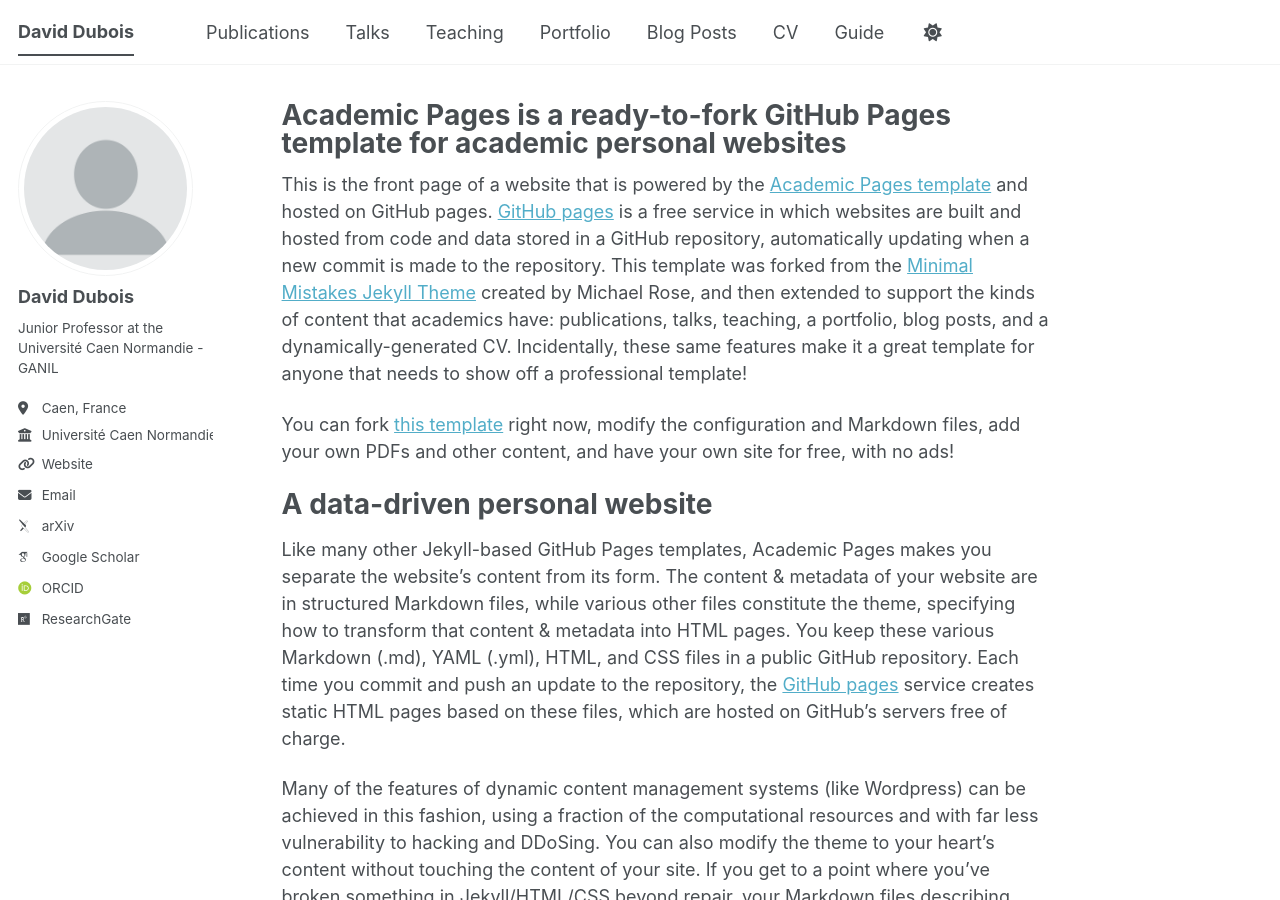
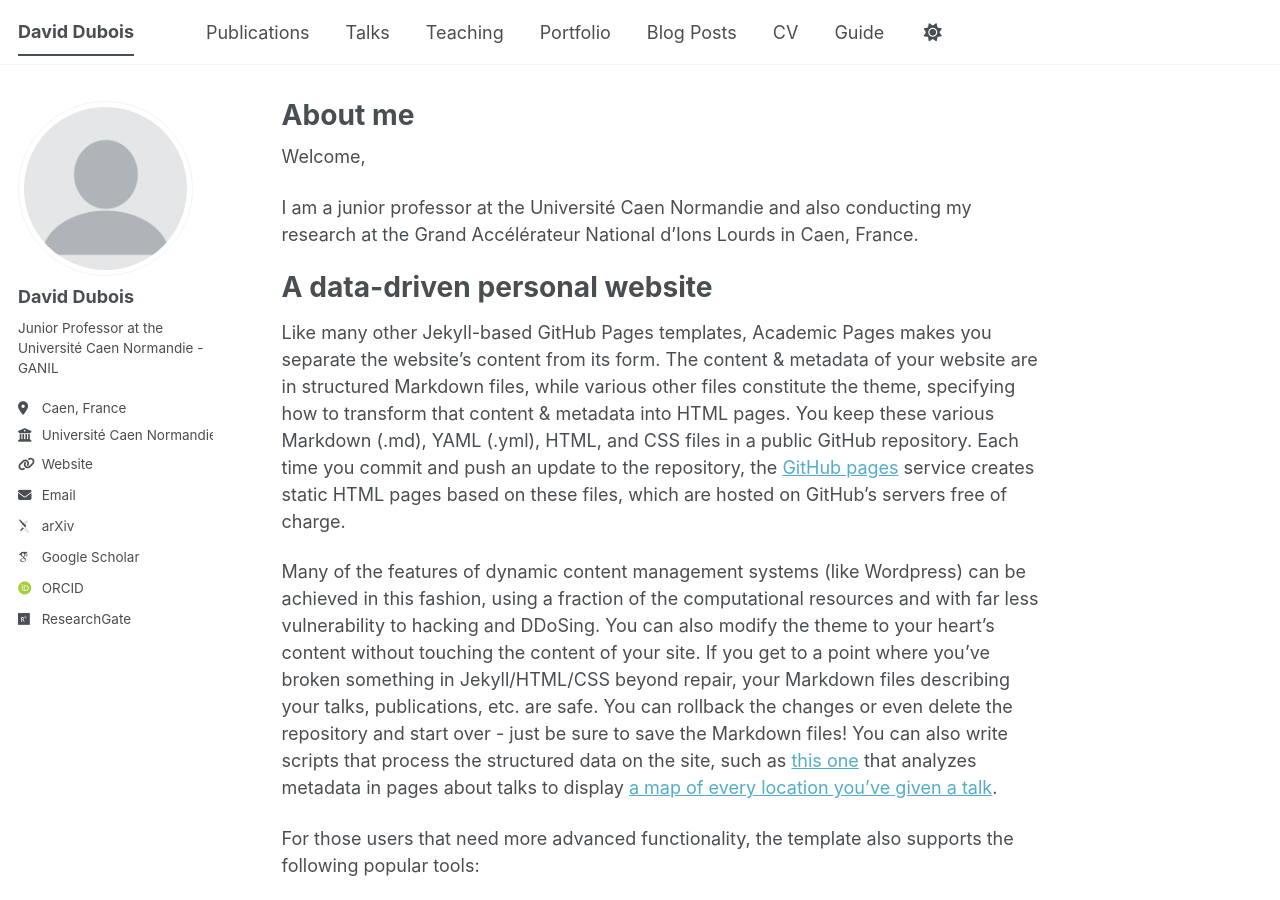
Before and after one commit to daviddubois5/daviddubois, a Jekyll site: the page built from _pages/about.md, in a window 1280 px wide and 900 px high. Built offline with Jekyll 4.4.1, drawn with Linux system fonts in a browser that asks for light colours; some web fonts are replaced; a script bundle is joined from its source files by our own code; library files that are not in the unit come from our copies.

Commit message:
Update about.md

```diff
--- a/_pages/about.md
+++ b/_pages/about.md
@@ -1,15 +1,16 @@
 ---
 permalink: /
-title: "Academic Pages is a ready-to-fork GitHub Pages template for academic personal websites"
+title: "About me"
 author_profile: true
 redirect_from:
   - /about/
   - /about.html
 ---
 
-This is the front page of a website that is powered by the [Academic Pages template](https://github.com/academicpages/academicpages.github.io) and hosted on GitHub pages. [GitHub pages](https://pages.github.com) is a free service in which websites are built and hosted from code and data stored in a GitHub repository, automatically updating when a new commit is made to the repository. This template was forked from the [Minimal Mistakes Jekyll Theme](https://mmistakes.github.io/minimal-mistakes/) created by Michael Rose, and then extended to support the kinds of content that academics have: publications, talks, teaching, a portfolio, blog posts, and a dynamically-generated CV. Incidentally, these same features make it a great template for anyone that needs to show off a professional template!
+Welcome,
 
- You can fork [this template](https://github.com/academicpages/academicpages.github.io) right now, modify the configuration and Markdown files, add your own PDFs and other content, and have your own site for free, with no ads!
+I am a junior professor at the Université Caen Normandie and also conducting my research at the Grand Accélérateur National d'Ions Lourds in Caen, France.
+
 
 A data-driven personal website
 ======
```
